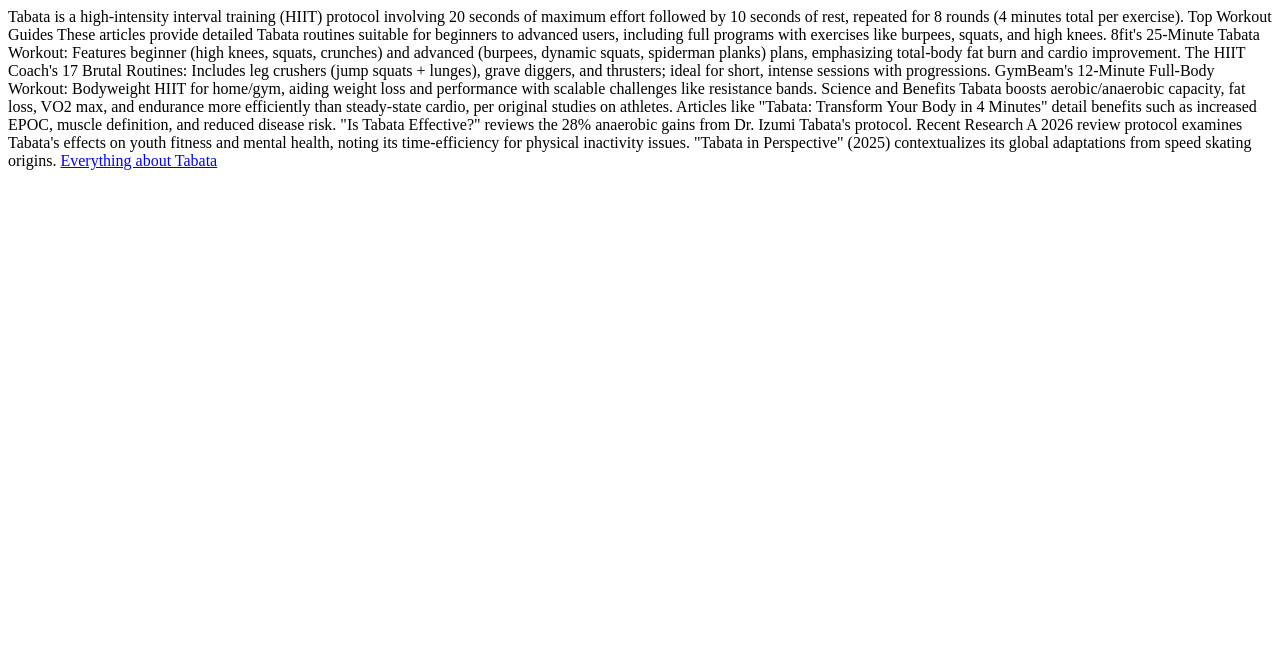
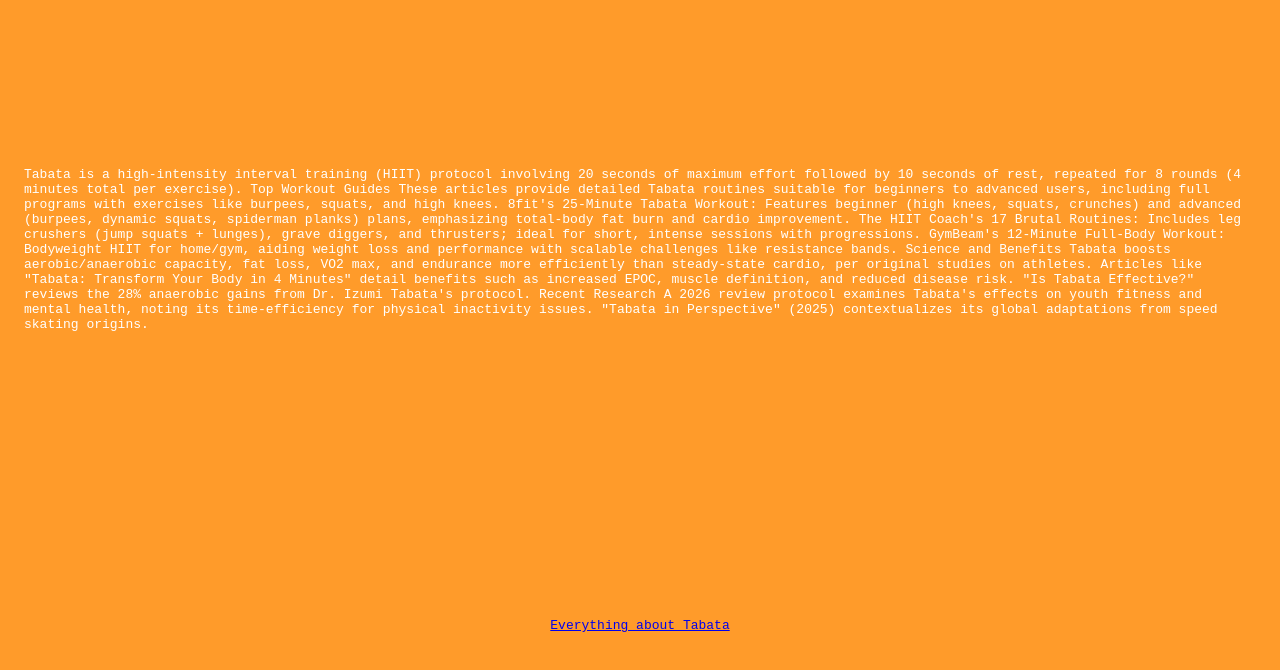
Before and after one commit to trained-athlete/tabata-timer, a website: page tabata.html in a window 1280 px wide. Drawn offline with Linux system fonts and the light colour scheme.

Commit message:
using stylesheet css for tabata.html

```diff
--- a/tabata.html
+++ b/tabata.html
@@ -1,5 +1,7 @@
 <!DOCTYPE html>
-<head></head>
+<head>
+    <link rel="stylesheet" href="styles.css">
+</head>
 <body>
 Tabata is a high-intensity interval training (HIIT) protocol involving 20 seconds of maximum effort followed by 10 seconds of rest, repeated for 8 rounds (4 minutes total per exercise).
 
```
